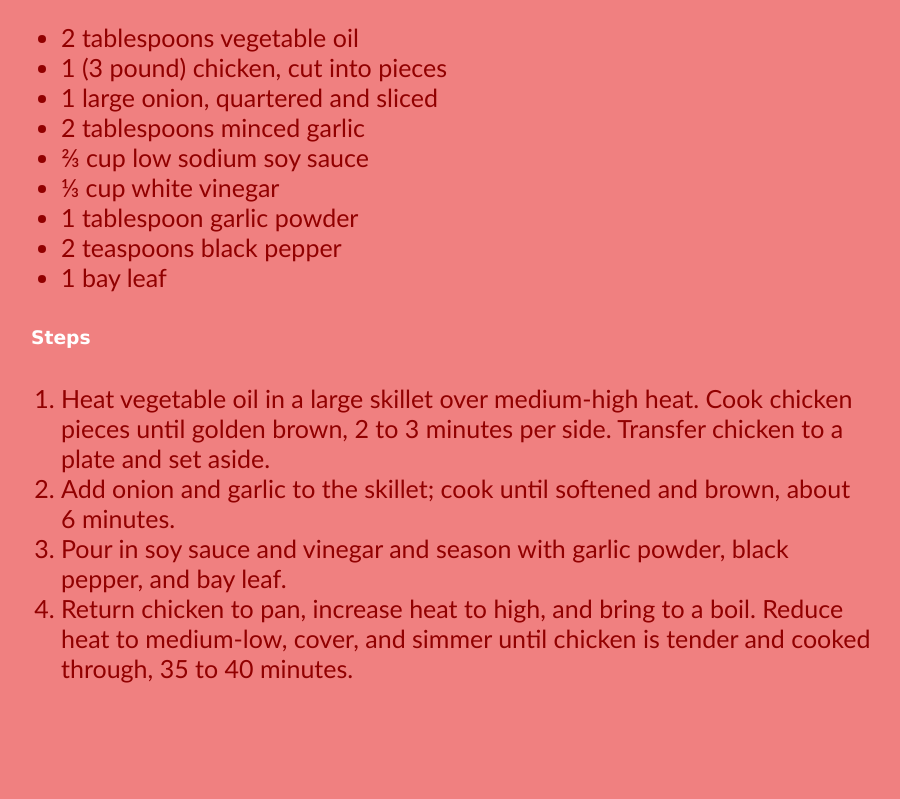
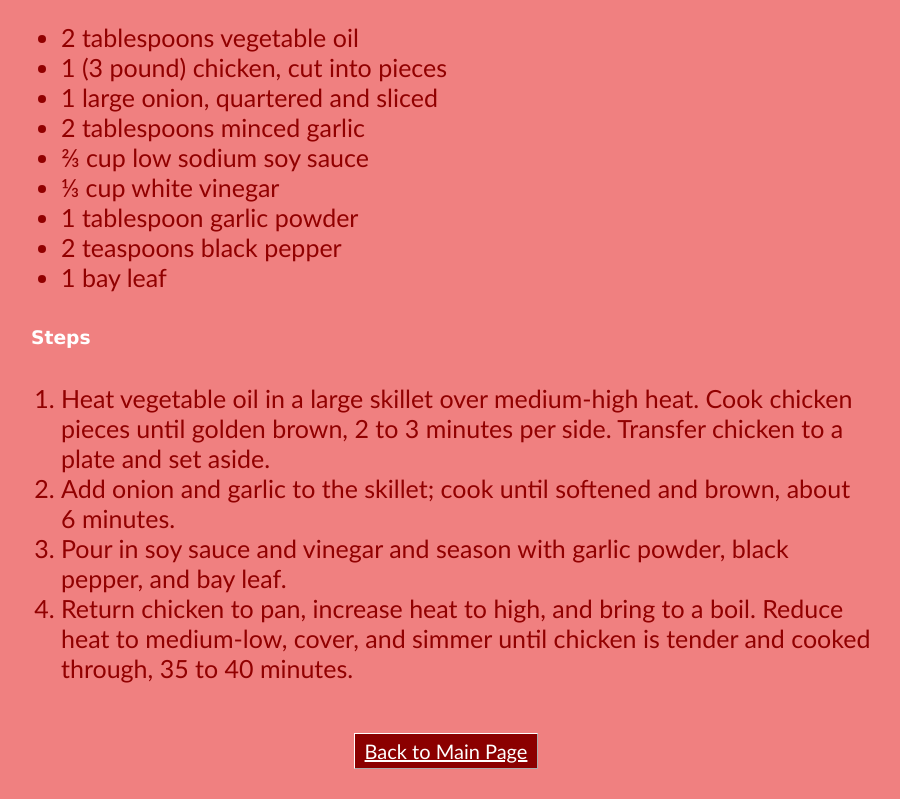
Before and after one commit to Gelatino0308/odin-recipes, a plain HTML site: page recipes/adobo.html in a window 1280 px wide. Shown: the part 486-1285 px from the top of the page, without its empty margins (194-1094 px from the left). Before the commit the page ends 1194 px from the top, so only its background shows below. Drawn offline with Linux system fonts and the light colour scheme.

Commit message:
feat: add back to home button in recipe pages

```diff
--- a/recipes/adobo.html
+++ b/recipes/adobo.html
@@ -39,6 +39,8 @@
             <li>Return chicken to pan, increase heat to high, and bring to a boil. Reduce heat to medium-low, cover, and simmer until chicken is tender and cooked through, 35 to 40 minutes.</li>
         </ol>
 
+        <button class="back-btn"><a href="../index.html">Back to Main Page</a></button>
+
     </body>
 
 </html>
--- a/styles.css
+++ b/styles.css
@@ -2,7 +2,7 @@ body {
     background: lightcoral;
     box-sizing: border-box;
     width: 850px;
-    margin: 0 auto;
+    margin: 0 auto 30px;
 }
 
 a, p, ul, ol {
@@ -16,6 +16,7 @@ a {
 
 body.home-page {
     width: auto;
+    margin: 0 auto;
 }
 
 p, .ulist, .olist {
@@ -91,3 +92,17 @@ p, .ulist, .olist {
 .description {
     margin: 0;
 }
+
+.back-btn {
+    display: block;
+    background-color: darkred;
+    padding: 5px;
+    border: 1px outset white;
+    margin: 50px auto 0;
+}
+
+.back-btn a {
+    color: white;
+    font-size: 20px;
+    padding: 5px;
+}
```
Also changed, not shown: recipes/lumpia.html (+2 -0 lines), recipes/pinakbet.html (+2 -0 lines).
